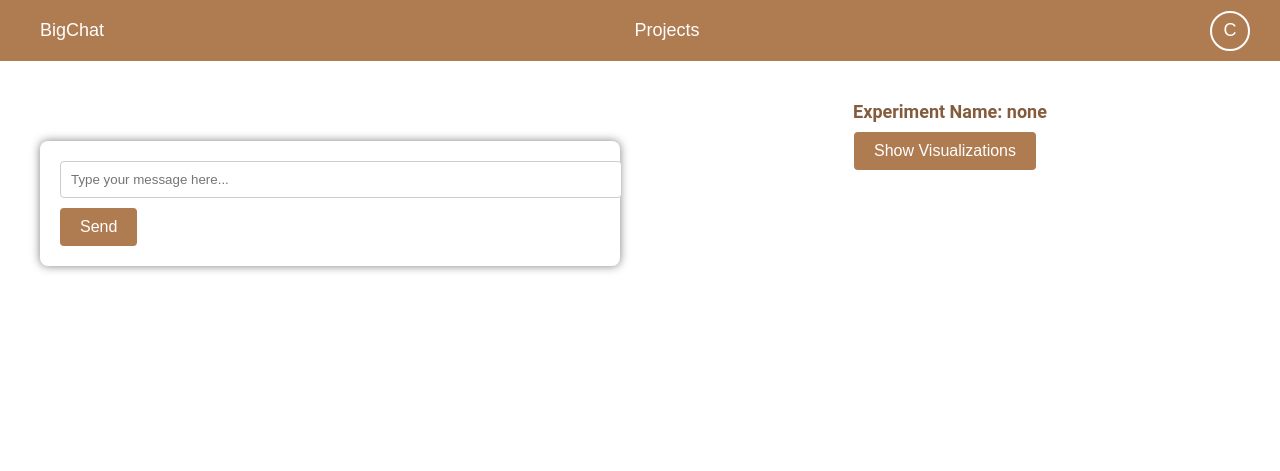
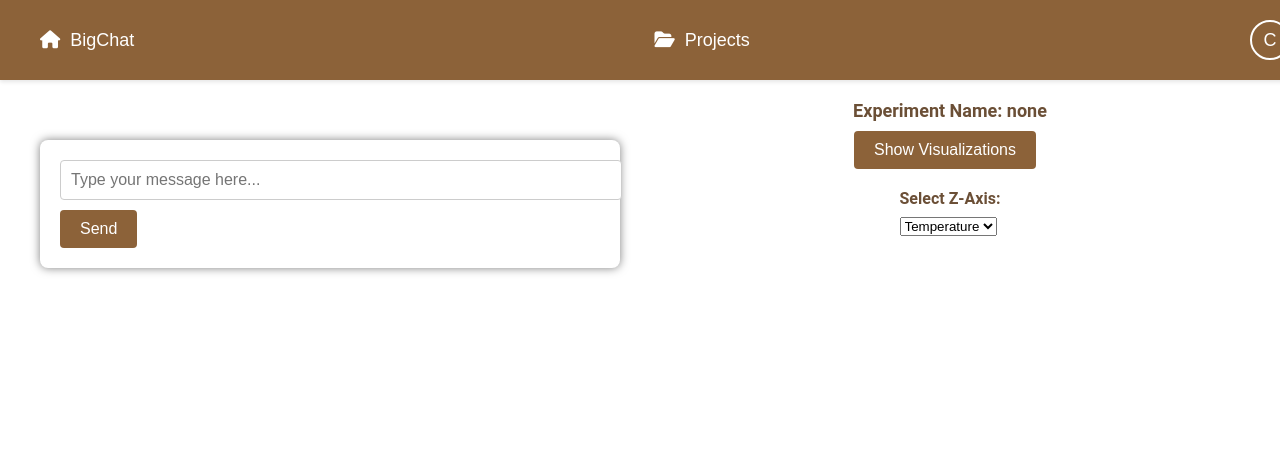
Before and after one commit to sliced-ai/slice-monorepo, a Flask app: page / in a window 1280 px wide. Shown: the top 471 px of the page. After the commit the page ends 274 px from the top, so only its background shows below. Run offline with Flask 3, Linux system fonts and the light colour scheme; some libraries are stand-ins or nearby versions.

Commit message:
visual improvements

```diff
--- a/thebeast/chat_pipeline/app.py
+++ b/thebeast/chat_pipeline/app.py
@@ -22,7 +22,7 @@
         self.step = 0
         os.makedirs(f"data/{self.experiment_name}", exist_ok=True)
 
-    def run_step(self, input_text, models_config, embedding_models_config, encoder_config):
+    def run_step(self, input_text, models_config, embedding_models_config):
         self.step += 1
         step = self.step
         self.inference_engine = InferenceEngine(models_config)
@@ -40,14 +40,14 @@
             'uuid_responses': response_data_list
         }
 
-        self.save_intermediate_step_data(step_data, step, input_text, models_config, embedding_models_config, encoder_config, 'responses')
+        self.save_intermediate_step_data(step_data, step, input_text, models_config, embedding_models_config, 'responses')
 
         with open('/tmp/inference_status.txt', 'w') as f:
             f.write("Embedding messages")
 
         embeddings = self.embedding_system.create_embeddings(response_data_list)
         step_data['embeddings'] = embeddings
-        self.save_intermediate_step_data(step_data, step, input_text, models_config, embedding_models_config, encoder_config, 'embeddings')
+        self.save_intermediate_step_data(step_data, step, input_text, models_config, embedding_models_config, 'embeddings')
 
         with open('/tmp/inference_status.txt', 'w') as f:
             f.write("Visualization")
@@ -67,7 +67,7 @@
 
         step_data['umap_fig_path'] = umap_fig_path
 
-        self.save_intermediate_step_data(step_data, step, input_text, models_config, embedding_models_config, encoder_config, 'umap')
+        self.save_intermediate_step_data(step_data, step, input_text, models_config, embedding_models_config, 'umap')
 
         self.master_embeddings.append(combined_embeddings)
         self.history.append(step_data)
@@ -78,7 +78,7 @@
         return chosen_response, umap_fig_path, umap_data_path
 
 
-    def save_intermediate_step_data(self, data, step, input_text, models_config, embedding_models_config, encoder_config, sub_step):
+    def save_intermediate_step_data(self, data, step, input_text, models_config, embedding_models_config, sub_step):
         step_folder = f"data/{self.experiment_name}/step_{step}"
         embed_folder = f"{step_folder}/embeddings"
         os.makedirs(step_folder, exist_ok=True)
@@ -132,8 +132,7 @@
         step_config = {
             'input_text': input_text,
             'models_config': models_config,
-            'embedding_models_config': embedding_models_config,
-            'encoder_config': encoder_config
+            'embedding_models_config': embedding_models_config
         }
         with open(full_path("step_config.json"), 'w') as f:
             json.dump(step_config, f, indent=4)
@@ -238,11 +237,6 @@
     embedding_models_config = [{
         'model': request.form.get('embed_model_name', 'text-embedding-3-small,text-embedding-3-large')
     }]
-    encoder_config = {
-        'input_size': int(request.form.get('input_size', 5000)),
-        'hidden_size': int(request.form.get('hidden_size', 512)),
-        'learning_rate': float(request.form.get('learning_rate', 0.001))
-    }
 
     if experiment_name not in pipelines:
         pipelines[experiment_name] = ChatPipeline(experiment_name, api_key)
@@ -251,7 +245,7 @@
     if not input_text:
         return jsonify({"error": "No input text provided"}), 400
 
-    chosen_response, umap_fig_path, umap_data_path = chat_pipeline.run_step(input_text, models_config, embedding_models_config, encoder_config)
+    chosen_response, umap_fig_path, umap_data_path = chat_pipeline.run_step(input_text, models_config, embedding_models_config)
 
     data = {
         'chosen_response': chosen_response,
--- a/thebeast/chat_pipeline/static/script.js
+++ b/thebeast/chat_pipeline/static/script.js
@@ -180,16 +180,16 @@
 });
 
 function updateChatWindow(responseText, stepIndex) {
-    console.log('Updating chat window: Chat Window Index:', stepIndex, 'with response:', responseText);
+    console.log('Updating chat window for stepIndex:', stepIndex, 'with response:', responseText);
     const conversation = document.getElementById('conversation');
     const targetBotMessage = conversation.querySelector(`.message.bot[data-step-index="${stepIndex}"]`);
     console.log('Found targetBotMessage for stepIndex:', stepIndex, targetBotMessage);
 
     if (targetBotMessage) {
-        console.log(`Updating existing bot message for stepIndex: ${stepIndex}`);
+        console.log('Updating existing bot message for stepIndex:', stepIndex);
         targetBotMessage.innerText = responseText || 'Response not available';
     } else {
-        console.log(`Creating new bot message for stepIndex: ${stepIndex}`);
+        console.log('Creating new bot message for stepIndex:', stepIndex);
         const newBotMessage = document.createElement('div');
         newBotMessage.className = 'message bot';
         newBotMessage.dataset.stepIndex = stepIndex;
@@ -199,15 +199,15 @@
     }
 }
 
-
 function populateChatWindow(projectData) {
     console.log('Populating chat window with projectData:', projectData);
     const conversation = document.getElementById('conversation');
     conversation.innerHTML = '';  // Clear existing content
 
     projectData.steps.forEach((step, stepIndex) => {
-        console.log(`Processing stepIndex: ${stepIndex}`);
+        console.log('Processing stepIndex:', stepIndex);
 
+        // Insert user's input
         const userInput = step.step_config.input_text;
         const userMessage = document.createElement('div');
         userMessage.className = 'message user';
@@ -215,6 +215,7 @@
         userMessage.innerText = userInput;
         conversation.appendChild(userMessage);
 
+        // Insert a single randomly chosen response
         const responses = step.responses;
         const randomResponse = responses[Math.floor(Math.random() * responses.length)].response_content;
         const botMessage = document.createElement('div');
@@ -223,28 +224,31 @@
         botMessage.innerText = randomResponse;
         conversation.appendChild(botMessage);
 
-        console.log(`Added chat pair for stepIndex: ${stepIndex}`);
+        console.log('Added userMessage and botMessage for stepIndex:', stepIndex);
     });
 
     document.getElementById('displayed-experiment-name').innerText = projectData.name;
 
-    // Automatically highlight the first chat response
+    // Use the latest step's data for initial visualizations
+    initializeVisualizations(projectData.steps[0].umap_data.embeddings, projectData.steps[0].responses);
+
     if (projectData.steps.length > 0) {
-        const firstStepIndex = 0;
-        highlightMessage(firstStepIndex);
-        updateVisualizations(firstStepIndex, projectData);
+        const lastStepIndex = projectData.steps.length - 1;
+        highlightMessage(lastStepIndex);
+        updateVisualizations(lastStepIndex, projectData);
     }
 
     // Add click event listeners for messages
     document.querySelectorAll('.message').forEach(message => {
         message.addEventListener('click', function () {
             const stepIndex = parseInt(this.dataset.stepIndex);
-            console.log(`Message clicked for stepIndex: ${stepIndex}`);
+            console.log('Message clicked for stepIndex:', stepIndex);
             updateVisualizations(stepIndex, projectData);
             highlightMessage(stepIndex);
         });
     });
 }
+
 
 function highlightMessage(stepIndex) {
     console.log(`Highlighting message for stepIndex: ${stepIndex}`);
@@ -259,10 +263,12 @@
 
 
 function updateVisualizations(stepIndex, projectData) {
-    console.log(`Updating visualizations for stepIndex: ${stepIndex}`);
     const step = projectData.steps[stepIndex];
     if (step && step.umap_data) {
-        createUMAPVisualization(step.umap_data.embeddings, step.responses);
-        createGridVisualization(step.umap_data.embeddings, step.responses);
+        const embeddings = step.umap_data.embeddings;
+        const responses = step.responses;
+        const temperatures = responses.map(response => response.configuration.temperature);
+        createUMAPVisualization(embeddings, responses);
+        createGridVisualization(embeddings, responses, temperatures);
     }
 }
--- a/thebeast/chat_pipeline/static/style.css
+++ b/thebeast/chat_pipeline/static/style.css
@@ -43,20 +38,29 @@
     justify-content: space-between;
     align-items: center;
     padding: 10px 20px;
-    background-color: #af7b51; /* Updated to lighter brown */
+    background-color: #8c6239; /* Updated to a slightly darker brown for better contrast */
+    height: 60px;
+    position: fixed;
+    width: 100%;
+    top: 0;
+    z-index: 1000;
+    box-shadow: 0 2px 4px rgba(0, 0, 0, 0.1); /* Add shadow for depth */
 }
 
 .nav-btn {
     background: none;
     border: none;
-    color: white; /* Updated to white for better contrast */
+    color: white; /* Ensuring good contrast against the navbar */
     font-size: 18px;
     cursor: pointer;
     padding: 10px 20px;
+    display: flex;
+    align-items: center;
+    gap: 10px; /* Space between icon and text */
 }
 
 .nav-btn:hover {
-    background-color: rgba(255, 255, 255, 0.1); /* Updated to match theme */
+    background-color: rgba(255, 255, 255, 0.1); /* Hover effect for better interactivity */
     border-radius: 4px;
 }
 
@@ -99,6 +103,7 @@
     height: calc(100vh - 60px);
     overflow: hidden;
     padding: 20px;
+    padding-top: 80px; /* Adjusting for fixed navbar */
 }
 
 .left-side, .right-side {
@@ -148,7 +163,8 @@
 label {
     display: block;
     margin-bottom: 8px;
-    color: #845c3d; /* Updated to darker brown */
+    color: #6b4f36; /* Darker brown */
+    font-weight: bold; /* Make labels bold for better readability */
 }
 
 input[type="text"],
@@ -160,6 +176,7 @@
     border-radius: 4px;
     background: #555;
     color: #eaeaea;
+    font-size: 1em; /* Ensure input text is readable */
 }
 
 input[type="text"].light-mode,
@@ -173,7 +190,7 @@
 button {
     display: inline-block;
     padding: 10px 20px;
-    background: #af7b51; /* Updated to lighter brown */
+    background: #8c6239; /* Updated to match navbar */
     color: #fff;
     border: none;
     border-radius: 4px;
@@ -240,7 +257,7 @@
     margin: 20px auto; /* Ensure some margin for spacing */
     text-align: center;
     width: 100%; /* Ensure consistent width for visualizations */
-    height: 50vh; /* Set a height to take up half of the container height */
+    height: 45vh; /* Set a height to take up a portion of the container height */
     box-sizing: border-box; /* Include padding and border in the element's total width and height */
 }
 
@@ -253,6 +270,10 @@
     overflow: hidden; /* Ensure no overflow */
 }
 
+#tsne-visual {
+    width: 100%;
+    height: 45vh; /* Ensure consistent height for 2D visualization */
+}
 
 .visualization.light-mode {
     background-color: #fff;
@@ -310,7 +333,7 @@
     margin-bottom: 10px;
     font-size: 18px;
     font-weight: bold;
-    color: #845c3d; /* Updated to darker brown */
+    color: #6b4f36; /* Updated to darker brown */
 }
 
 #dark-mode-btn {
--- a/thebeast/chat_pipeline/static/visualizations.js
+++ b/thebeast/chat_pipeline/static/visualizations.js
@@ -2,8 +2,8 @@
     console.log('Creating UMAP visualization with embeddings:', embeddings, 'and responses:', responses);
     const svg = d3.select("#tsne-visual");
     svg.selectAll("*").remove();
-    const width = +svg.attr("width");
-    const height = +svg.attr("height");
+    const width = svg.node().getBoundingClientRect().width;
+    const height = svg.node().getBoundingClientRect().height;
 
     const x = d3.scaleLinear()
         .domain([d3.min(embeddings, d => d[0]), d3.max(embeddings, d => d[0])])
@@ -35,29 +35,51 @@
         .attr("cx", d => x(d[0]))
         .attr("cy", d => y(d[1]))
         .attr("r", 5)
-        .style("fill", "orange")
+        .style("fill", d3.scaleOrdinal(d3.schemeCategory10)) // Using d3 color scheme for better distinction
         .on("click", function(event, d) {
             const umapIndex = embeddings.indexOf(d);
             const response = responses[umapIndex].response_content;
-            console.log(`UMAP point clicked: UMAP Index: ${umapIndex}, Response: ${response}`);
-
-            // Update the chat window with the response from UMAP point
-            const chatWindowIndex = document.querySelector('.message.highlight')?.dataset.stepIndex;
-            if (chatWindowIndex !== undefined) {
-                updateChatWindow(response, chatWindowIndex);
+            console.log('UMAP point clicked:', `UMAP Index: ${umapIndex}`, `Response: ${response}`);
+            const chatIndex = document.querySelector('.message.bot.highlight')?.dataset.stepIndex;
+            if (chatIndex !== undefined) {
+                updateChatWindow(response, chatIndex);
+                highlightUMAPPoint(umapIndex);
             } else {
-                console.warn('No chat window index selected to update');
+                console.log('No chat window index selected to update');
             }
         });
+
+    function highlightUMAPPoint(index) {
+        svg.selectAll("circle").classed("highlight", false);
+        svg.selectAll("circle").filter((d, i) => i === index).classed("highlight", true);
+    }
 }
 
+let currentEmbeddings = [];
+let currentResponses = [];
 
+document.getElementById('z-axis-select').addEventListener('change', function() {
+    const selectedAxis = this.value;
+    createGridVisualization(currentEmbeddings, currentResponses, selectedAxis);
+});
 
-function createGridVisualization(embeddings, responses) {
-    console.log('Creating 3D visualization with embeddings:', embeddings, 'and responses:', responses);
+function initializeVisualizations(embeddings, responses) {
+    currentEmbeddings = embeddings;
+    currentResponses = responses;
+    createUMAPVisualization(embeddings, responses);
+    createGridVisualization(embeddings, responses);
+}
 
-    // Add a constant third dimension to the embeddings
-    const embeddings3D = embeddings.map(d => [d[0], d[1], 0]); // Third dimension is currently 0
+function createGridVisualization(embeddings, responses, zAxisParameter = 'temperature') {
+    console.log('Creating 3D visualization with embeddings:', embeddings, 'and responses:', responses, 'using z-axis parameter:', zAxisParameter);
+
+    if (responses.length === 0) {
+        console.error('No responses available for visualization');
+        return;
+    }
+
+    const zValues = responses.map(r => r.configuration[zAxisParameter]);
+    const embeddings3D = embeddings.map((d, i) => [d[0], d[1], zValues[i]]);
 
     const trace = {
         x: embeddings3D.map(d => d[0]),
@@ -68,17 +90,34 @@
         text: responses.map(r => r.response_content),
         marker: {
             size: 5,
-            color: 'orange'
-        }
+            color: zValues,
+            colorscale: 'Viridis',
+            colorbar: {
+                title: zAxisParameter.charAt(0).toUpperCase() + zAxisParameter.slice(1)
+            }
+        },
+        hovertemplate: '<b>' + zAxisParameter.charAt(0).toUpperCase() + zAxisParameter.slice(1) + ':</b> %{z:.2f}<br>' +
+                       '<b>UMAP 1:</b> %{x:.2f}<br>' +
+                       '<b>UMAP 2:</b> %{y:.2f}<br>' +
+                       '<b>Response:</b> %{text}<extra></extra>'
     };
 
     const layout = {
-        title: '3D UMAP Visualization',
+        title: '3D UMAP Visualization with ' + zAxisParameter.charAt(0).toUpperCase() + zAxisParameter.slice(1),
         scene: {
             xaxis: {title: 'UMAP 1'},
             yaxis: {title: 'UMAP 2'},
-            zaxis: {title: 'UMAP 3'},
-        }
+            zaxis: {title: zAxisParameter.charAt(0).toUpperCase() + zAxisParameter.slice(1)},
+        },
+        width: 800,
+        height: 600,
+        margin: {
+            l: 0,
+            r: 0,
+            b: 0,
+            t: 50,
+        },
+        hovermode: 'closest',
     };
 
     Plotly.newPlot('grid-visual', [trace], layout).then(() => {
@@ -86,25 +125,31 @@
 
         const gridPlot = document.getElementById('grid-visual');
         gridPlot.on('plotly_click', function(data) {
-            if (data.points.length > 0) {
-                const index = data.points[0].pointIndex;
-                console.log(`Grid plane clicked at index: ${index}`);
-                const responseText = responses[index].response_content || 'Response not available';
-                updateChatWindow(responseText, index);
-                highlight3DPoint(index);
+            console.log('Plotly click event data:', data);
+            if (data && data.points && data.points.length > 0) {
+                const point = data.points[0];
+                console.log('Clicked point data:', point);
+                const index = point.pointNumber;  // This should be the correct property
+                console.log('Index from Plotly click event:', index);
+                const response = responses[index];
+                if (response) {
+                    console.log('Grid plane clicked at index:', index, 'with response:', response.response_content);
+                    const responseText = response.response_content || 'Response not available';
+                    const chatIndex = document.querySelector('.message.bot.highlight')?.dataset.stepIndex;
+                    if (chatIndex !== undefined) {
+                        updateChatWindow(responseText, chatIndex);
+                    } else {
+                        console.log('No chat window index selected to update');
+                    }
+                } else {
+                    console.error('No response found for index:', index);
+                }
+            } else {
+                console.error('Invalid Plotly click event data:', data);
             }
         });
 
     }).catch(error => {
         console.error('Failed to render grid visualization:', error);
     });
-
-    function highlight3DPoint(index) {
-        const update = {
-            marker: {
-                color: embeddings3D.map((_, i) => i === index ? 'blue' : 'orange')
-            }
-        };
-        Plotly.restyle('grid-visual', update);
-    }
 }
--- a/thebeast/chat_pipeline/templates/index.html
+++ b/thebeast/chat_pipeline/templates/index.html
@@ -9,41 +9,55 @@
     <link rel="stylesheet" href="{{ url_for('static', filename='style.css') }}">
 </head>
 <body class="light-mode">
-    <div class="navbar">
-        <button id="home-button" class="nav-btn">BigChat</button>
+    <header class="navbar">
+        <button id="home-button" class="nav-btn">
+            <i class="fas fa-home"></i> BigChat
+        </button>
         <div class="nav-center">
-            <button id="projects-button" class="nav-btn">Projects</button>
+            <button id="projects-button" class="nav-btn">
+                <i class="fas fa-folder-open"></i> Projects
+            </button>
         </div>
         <div class="nav-right">
             <button class="profile-btn">C</button>
         </div>
-    </div>
-    <div class="container">
-        <div class="left-side">
+    </header>
+    <main class="container">
+        <section class="left-side">
             <div id="conversation" class="conversation"></div>
             <form id="chat-form">
                 <input type="text" id="input_text" name="input_text" placeholder="Type your message here..." required>
                 <button type="submit" class="btn">Send</button>
             </form>
-        </div>
-        <div class="right-side">
+        </section>
+        <section class="right-side">
             <div id="experiment-name-display">Experiment Name: <span id="displayed-experiment-name">none</span></div>
             <div class="toggle-buttons">
                 <button id="toggle-view" class="btn">Show Visualizations</button>
             </div>
             <div id="visualization-container" class="content-container">
-                <svg id="tsne-visual" class="visualization" width="600" height="400"></svg>
-                <div id="grid-visual" class="visualization" width="800" height="600"></div>
+                <div class="dropdown">
+                    <label for="z-axis-select">Select Z-Axis:</label>
+                    <select id="z-axis-select">
+                        <option value="temperature">Temperature</option>
+                        <option value="top_p">Top P</option>
+                        <option value="max_tokens">Max Tokens</option>
+                    </select>
+                </div>
+                <svg id="tsne-visual" class="visualization" width="100%" height="50vh"></svg>
+                <div id="grid-visual" class="visualization" style="width: 100%; height: 50vh;"></div>
             </div>
             <div id="form-container" class="content-container active">
                 <form id="experiment-form">
-                    <label for="experiment_name">Experiment Name:</label>
-                    <input type="text" id="experiment_name" name="experiment_name" placeholder="test" value="test">
+                    <fieldset>
+                        <legend>Experiment Settings</legend>
+                        <label for="experiment_name">Experiment Name:</label>
+                        <input type="text" id="experiment_name" name="experiment_name" placeholder="test" value="test">
 
-                    <button type="button" id="dark-mode-btn" class="btn">Dark Theme</button>
-
-                    <div id="custom-settings">
-                        <h3>Model Configuration</h3>
+                        <button type="button" id="dark-mode-btn" class="btn">Dark Theme</button>
+                    </fieldset>
+                    <fieldset id="custom-settings">
+                        <legend>Model Configuration</legend>
                         <label for="model_name">Model Name:</label>
                         <input type="text" id="model_name" name="model_name" value="gpt-3.5-turbo">
 
@@ -61,26 +75,18 @@
                         <label for="top_p">Top P:</label>
                         <input type="number" step="0.1" id="top_p_min" name="top_p_min" placeholder="Min" value="0.5">
                         <input type="number" step="0.1" id="top_p_max" name="top_p_max" placeholder="Max" value="0.9">
-
-                        <h3>Embedding Models Configuration</h3>
+                    </fieldset>
+                    <fieldset>
+                        <legend>Embedding Models Configuration</legend>
                         <label for="embed_models">Embedding Model Names (comma separated):</label>
                         <input type="text" id="embed_model_name" name="embed_model_name" value="text-embedding-3-small,text-embedding-3-large">
-
-                        <h3>Autoencoder Configuration</h3>
-                        <label for="input_size">Input Size:</label>
-                        <input type="number" id="input_size" name="input_size" value="1000">
-
-                        <label for="hidden_size">Hidden Size:</label>
-                        <input type="number" id="hidden_size" name="hidden_size" value="512">
-
-                        <label for="learning_rate">Learning Rate:</label>
-                        <input type="number" step="0.001" id="learning_rate" name="learning_rate" value="0.001">
-                    </div>
+                    </fieldset>
                 </form>
             </div>
             <div id="response"></div>
-        </div>
-    </div>
+        </section>
+    </main>
+    <script src="https://kit.fontawesome.com/a076d05399.js"></script> <!-- FontAwesome for icons -->
     <script src="{{ url_for('static', filename='script.js') }}"></script>
     <script src="{{ url_for('static', filename='visualizations.js') }}"></script>
 </body>
```
Also changed, not shown: other parts of thebeast/chat_pipeline/static/style.css (+30 -23 lines).
